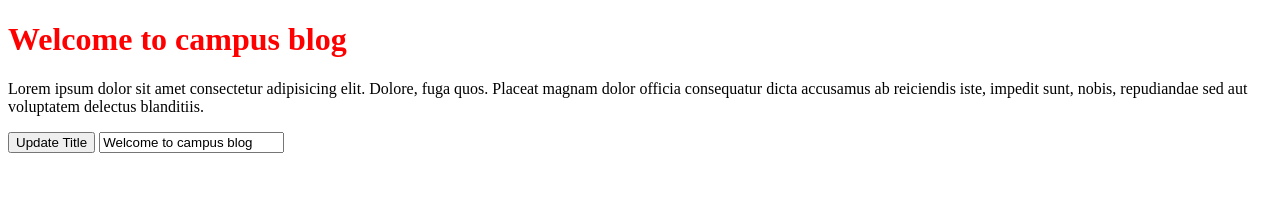
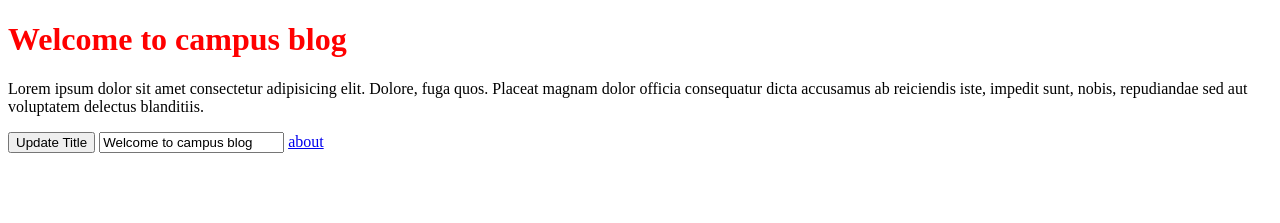
Before and after one commit to Imranyy/campus-blog, a SvelteKit app: page / in a window 1280 px wide. Shown: the top 223 px of the page. Built offline with nearby package versions, Linux system fonts and the light colour scheme.

Commit message:
components and routing --in svelte

```diff
--- a/src/routes/+page.svelte
+++ b/src/routes/+page.svelte
@@ -9,6 +9,7 @@
 <p>Lorem ipsum dolor sit amet consectetur adipisicing elit. Dolore, fuga quos. Placeat magnam dolor officia consequatur dicta accusamus ab reiciendis iste, impedit sunt, nobis, repudiandae sed aut voluptatem delectus blanditiis.</p>
 <button on:click={updateTitle}>Update Title</button>
 <input type="text" bind:value={title} name="" id=""/>
+<a href="/about">about</a>
 <style>
     h1{
         color:red;
```
